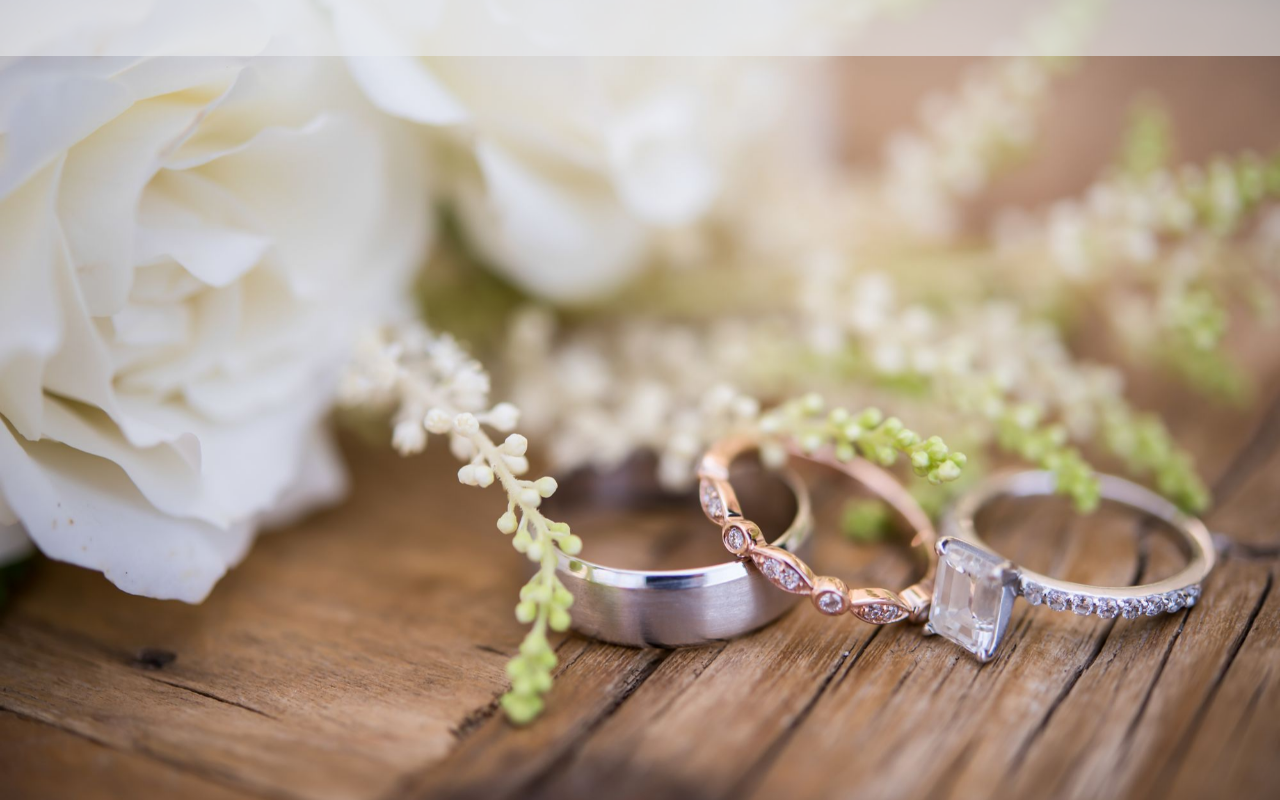
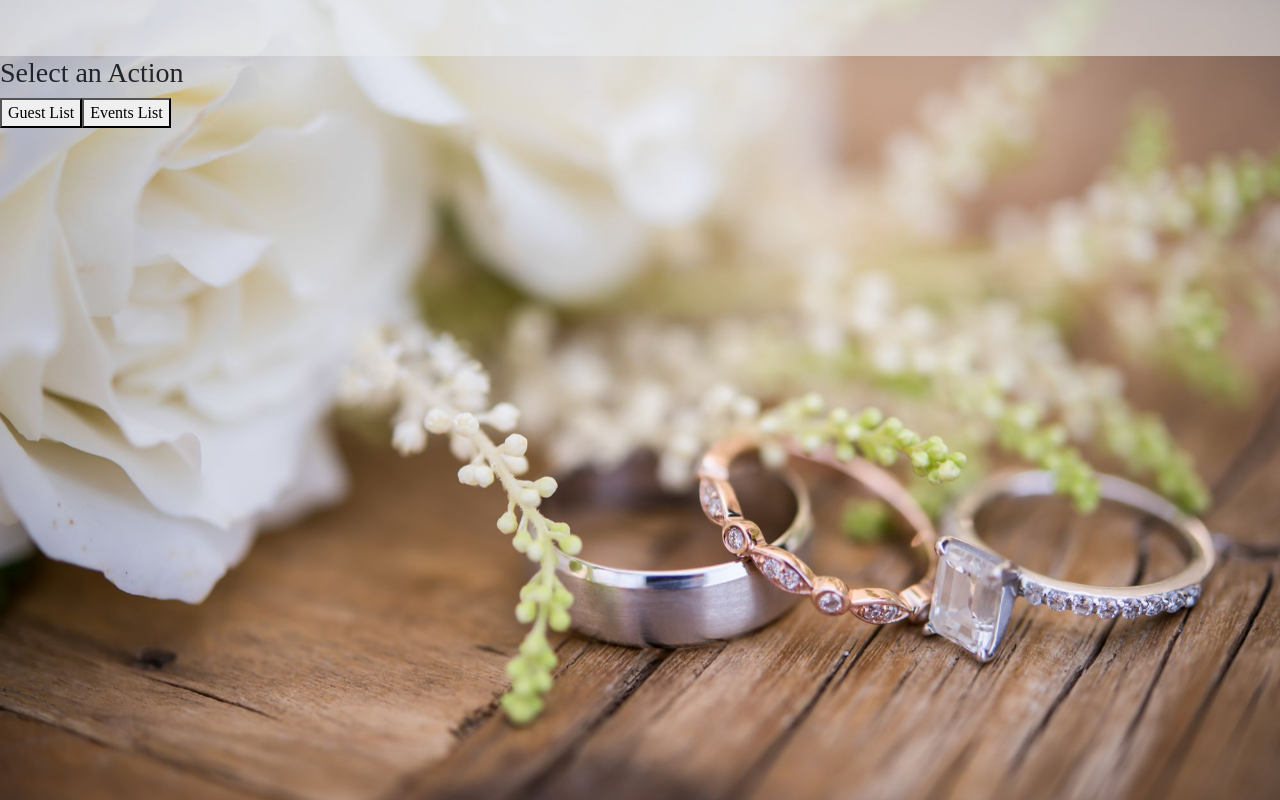
Before and after one commit to ericapiano/wedding-website, a React (Create React App) app in the folder client/: page /guestlist in a window 1280 px wide. Built offline with nearby package versions, Linux system fonts and the light colour scheme.

Commit message:
login and guestlist

```diff
--- a/client/src/App.js
+++ b/client/src/App.js
@@ -24,7 +24,7 @@ const App = () => {
         <Route exact path="/registry" component={Registry} />
         <Route exact path="/events" component={Events} />
         <Route exact path="/login" component={Login} />
-        {/* <Route exact path="/guestlist" component={GuestList} /> */}
+        <Route exact path="/guestlist" component={GuestList} />
       </div>
     </Router>
   );
--- /dev/null
+++ b/client/src/Pages/GuestList/GuestList.css
@@ -0,0 +1,3 @@
+.cursor-style{
+  cursor:pointer;
+}
--- a/client/src/Pages/GuestList/GuestList.js
+++ b/client/src/Pages/GuestList/GuestList.js
@@ -1,11 +1,38 @@
 import React, { Component } from "react";
 import API from '../../utils/API';
+import './GuestList.css'
 
 class GuestList extends Component {
-  state ={
-    GuestName:"",
+  state = {
+    GuestName: "",
+    showBtns: true,
 
   }
+  guests  = (x)=> {
+    console.log(x)
 
+
+
+  }
+  events = (y) => {
+    console.log(y)
+  }
+  render() {
+
+    return (
+      <div>
+        <h3>Select an Action</h3>
+        <span>
+          <button className="cursor-style" onClick={() => this.guests("word") }>Guest List</button>
+        </span>
+        <span>
+          <button className="cursor-style" onClick={() => this.events("events") }>Events List</button>
+        </span>
+      </div>
+    )
+
+
+  }
 }
+
 export default GuestList;
```
